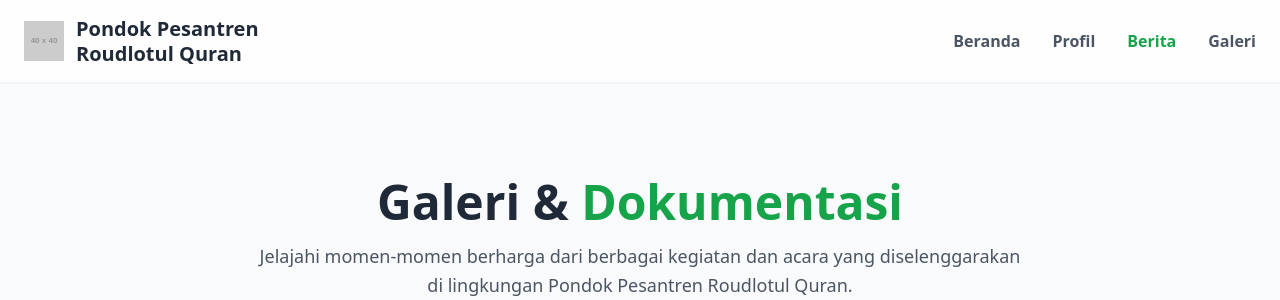
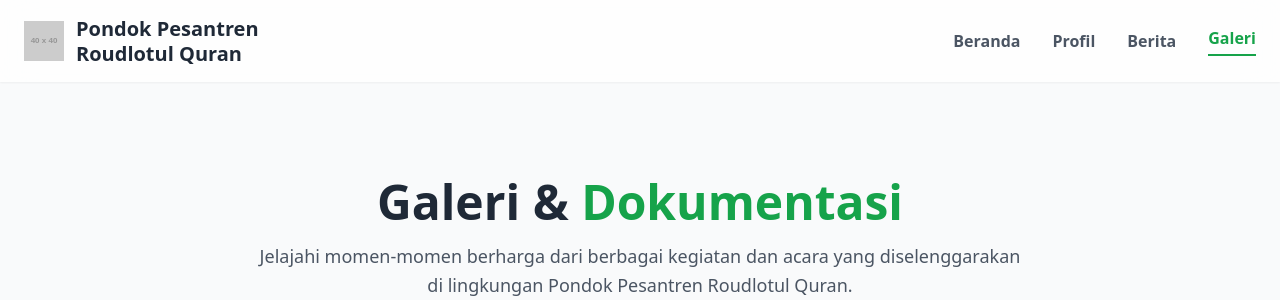
Before and after one commit to RehanZacky/webMTS, a PHP site: page /galeri.php in a window 1280 px wide. Shown: the top 300 px of the page. Run offline with PHP 8.4, Linux system fonts and the light colour scheme; grey boxes labelled with a size stand in for pictures from a placeholder-image service; data that the repository does not hold is empty; some libraries are stand-ins or nearby versions.

Commit message:
updt nav

```diff
--- a/berita.php
+++ b/berita.php
@@ -65,7 +65,7 @@ if ($semua_berita) {
         <nav class="hidden md:flex items-center space-x-8">
             <a href="index.php" class="text-gray-600 hover:text-green-600 font-semibold">Beranda</a>
             <a href="profil.php" class="text-gray-600 hover:text-green-600 font-semibold">Profil</a>
-            <a href="berita.php" class="text-green-600  hover:text-green-600 font-semibold">Berita</a>
+            <a href="berita.php" class="text-green-600 font-bold border-b-2 border-green-600 pb-1">Berita</a>
             <a href="galeri.php" class="text-gray-600 hover:text-green-600 font-semibold">Galeri</a>
         </nav>
 
@@ -81,7 +81,7 @@ if ($semua_berita) {
     <div id="mobile-menu" class="hidden md:hidden bg-white px-6 pb-4">
         <a href="index.php" class="block py-2 text-gray-700 hover:text-green-600">Beranda</a>
         <a href="profil.php" class="block py-2 text-gray-700 hover:text-green-600">Profil</a>
-        <a href="berita.php" class="block py-2 text-gray-700 hover:text-green-600">Berita</a>
+        <a href="berita.php" class="block py-2 text-green-600 font-semibold">Berita</a>
         <a href="galeri.php" class="block py-2 text-gray-700 hover:text-green-600">Galeri</a>
     </div>
 </header>
--- a/galeri.php
+++ b/galeri.php
@@ -54,11 +54,12 @@ $galeri_query = mysqli_query($koneksi, $query_gambar);
             <img src="https://placehold.co/40x40/16a34a/white?text=A" alt="Logo" class="h-10 w-10">
             <span class="text-xl font-bold text-gray-800 leading-tight">Pondok Pesantren <br> Roudlotul Quran</span>
         </a>
-<nav class="hidden md:flex items-center space-x-8">
+
+        <nav class="hidden md:flex items-center space-x-8">
             <a href="index.php" class="text-gray-600 hover:text-green-600 font-semibold">Beranda</a>
             <a href="profil.php" class="text-gray-600 hover:text-green-600 font-semibold">Profil</a>
-            <a href="berita.php" class="text-green-600  hover:text-green-600 font-semibold">Berita</a>
-            <a href="galeri.php" class="text-gray-600 hover:text-green-600 font-semibold">Galeri</a>
+            <a href="berita.php" class="text-gray-600 hover:text-green-600 font-semibold">Berita</a>
+            <a href="galeri.php" class="text-green-600 font-bold border-b-2 border-green-600 pb-1">Galeri</a>
         </nav>
 
         <div class="md:hidden">
@@ -74,7 +75,7 @@ $galeri_query = mysqli_query($koneksi, $query_gambar);
         <a href="index.php" class="block py-2 text-gray-700 hover:text-green-600">Beranda</a>
         <a href="profil.php" class="block py-2 text-gray-700 hover:text-green-600">Profil</a>
         <a href="berita.php" class="block py-2 text-gray-700 hover:text-green-600">Berita</a>
-        <a href="galeri.php" class="block py-2 text-gray-700 hover:text-green-600">Galeri</a>
+        <a href="galeri.php" class="block py-2 text-green-600 font-semibold">Galeri</a>
     </div>
 </header>
 
```
